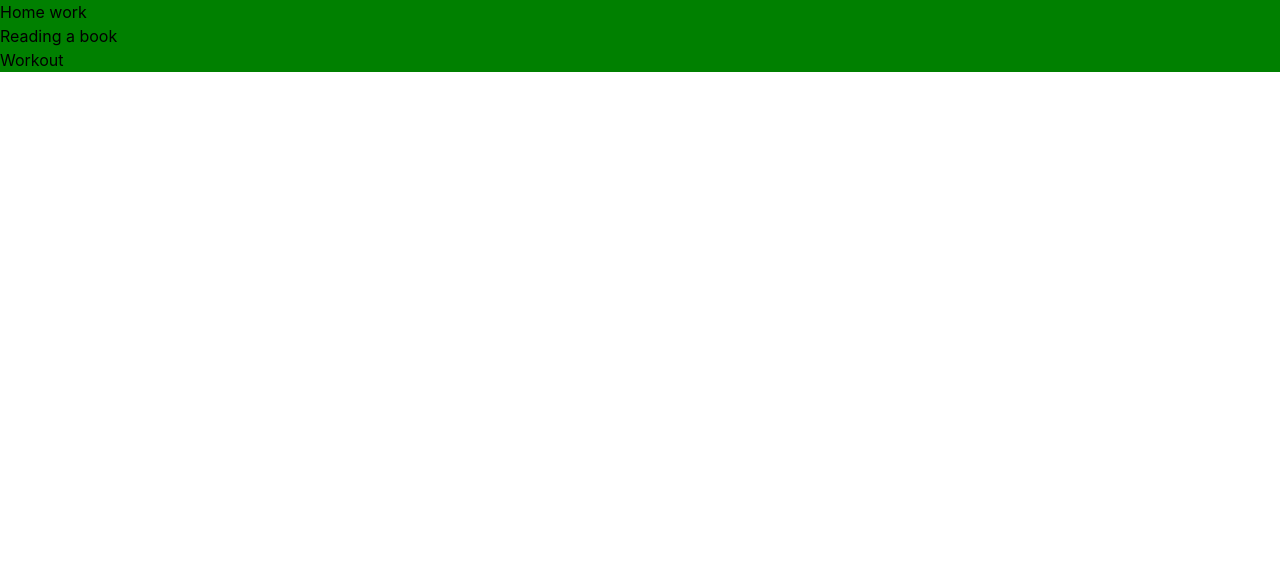
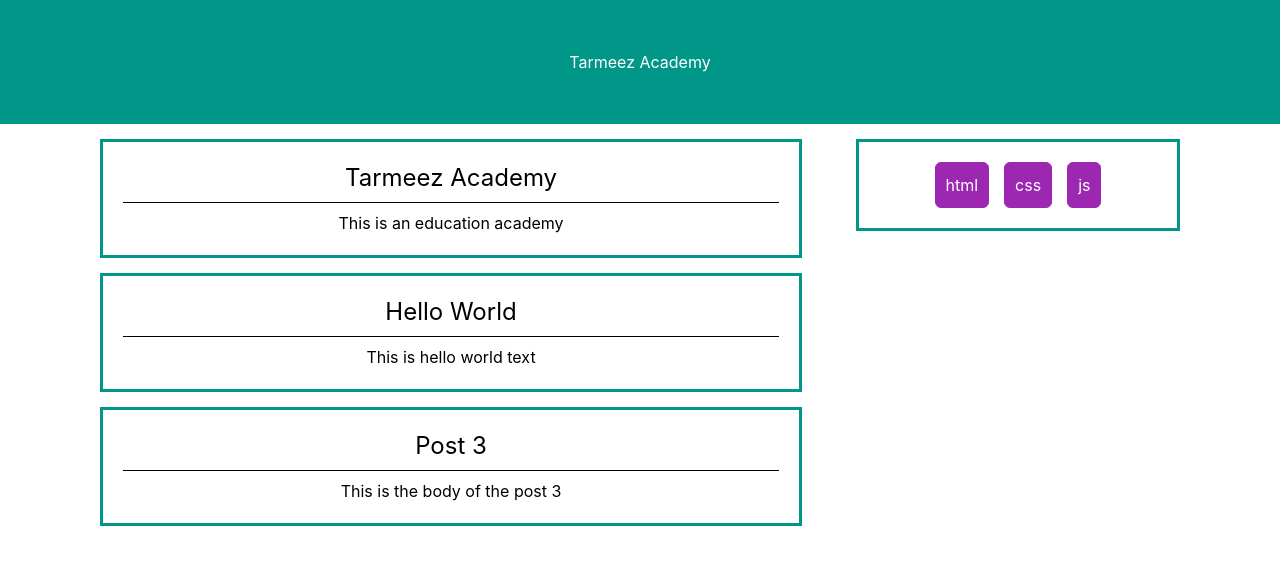
Before and after one commit to ayoub-jabiri/react-course, a React (Vite) app: page / in a window 1280 px wide. Shown: the top 564 px of the page. Built offline with nearby package versions, Linux system fonts and the light colour scheme.

Commit message:
Finished list rendering challenge

```diff
--- a/src/App.jsx
+++ b/src/App.jsx
@@ -1,24 +1,12 @@
 import "./assets/css/main.css";
-// import AppHeader from "./components/layout/AppHeader";
-// import MainSection from "./components/body/MainSection";
+import AppHeader from "./components/layout/AppHeader";
+import MainSection from "./components/body/MainSection";
 
 function App() {
-    const tasks = ["Home work", "Reading a book", "Workout"];
-
-    const tasksList = tasks.map((task, i) => {
-        return (
-            <li key={i} style={{ backgroundColor: "green" }}>
-                {task}
-            </li>
-        );
-    });
     return (
         <>
-            {/* <AppHeader />
-            <MainSection /> */}
-            <div>
-                <ul>{tasksList}</ul>
-            </div>
+            <AppHeader />
+            <MainSection />
         </>
     );
 }
--- a/src/components/body/MainSection.jsx
+++ b/src/components/body/MainSection.jsx
@@ -4,26 +4,28 @@ import SideBar from "./side-bar/SideBar";
 const showCategory = true;
 
 export default function MainSection() {
+    const articles = [
+        {
+            title: "Tarmeez Academy",
+            body: "This is an education academy",
+        },
+        {
+            title: "Hello World",
+            body: "This is hello world text",
+        },
+        {
+            title: "Post 3",
+            body: "This is the body of the post 3",
+        },
+    ];
+
+    const articlesList = articles.map((el, i) => (
+        <PostBox key={i} title={el.title} body={el.body} />
+    ));
+
     return (
         <main>
-            <section>
-                <PostBox>
-                    <h2 className="text-2xl">20</h2>
-                    <h3>Tarmeez Academy</h3>
-                    <hr className="my-2" />
-                    <p>This is an education academy</p>
-                </PostBox>
-                <PostBox>
-                    <h2 className="text-2xl">Hello World</h2>
-                    <hr className="my-2" />
-                    <p>This is hello world text</p>
-                </PostBox>
-                <PostBox>
-                    <h2 className="text-2xl">Post 3</h2>
-                    <hr className="my-2" />
-                    <p>This is the body of the post 3</p>
-                </PostBox>
-            </section>
+            <section>{articlesList}</section>
             <AppSideMenu />
         </main>
     );
--- a/src/components/body/PostBox.jsx
+++ b/src/components/body/PostBox.jsx
@@ -1,3 +1,9 @@
-export default function PostBox({ children }) {
-    return <div className={"post-box"}>{children}</div>;
+export default function PostBox({ title, body }) {
+    return (
+        <div className={"post-box"}>
+            <h2 className="text-2xl">{title}</h2>
+            <hr className="my-2" />
+            <p>{body}</p>
+        </div>
+    );
 }
--- a/src/components/body/side-bar/SideBar.jsx
+++ b/src/components/body/side-bar/SideBar.jsx
@@ -1,14 +1,8 @@
 import TagButton from "./TagButton";
 
 export default function SideBar() {
-    return (
-        <aside>
-            <TagButton />
-            <TagButton />
-            <TagButton />
-            <TagButton />
-            <TagButton />
-            <TagButton />
-        </aside>
-    );
+    const tags = ["html", "css", "js"];
+
+    const tagList = tags.map((el, i) => <TagButton key={i} tagName={el} />);
+    return <aside>{tagList}</aside>;
 }
--- a/src/components/body/side-bar/TagButton.jsx
+++ b/src/components/body/side-bar/TagButton.jsx
@@ -1,3 +1,3 @@
-export default function TagButton() {
-    return <button>Tag Button</button>;
+export default function TagButton({ tagName }) {
+    return <button>{tagName}</button>;
 }
```
